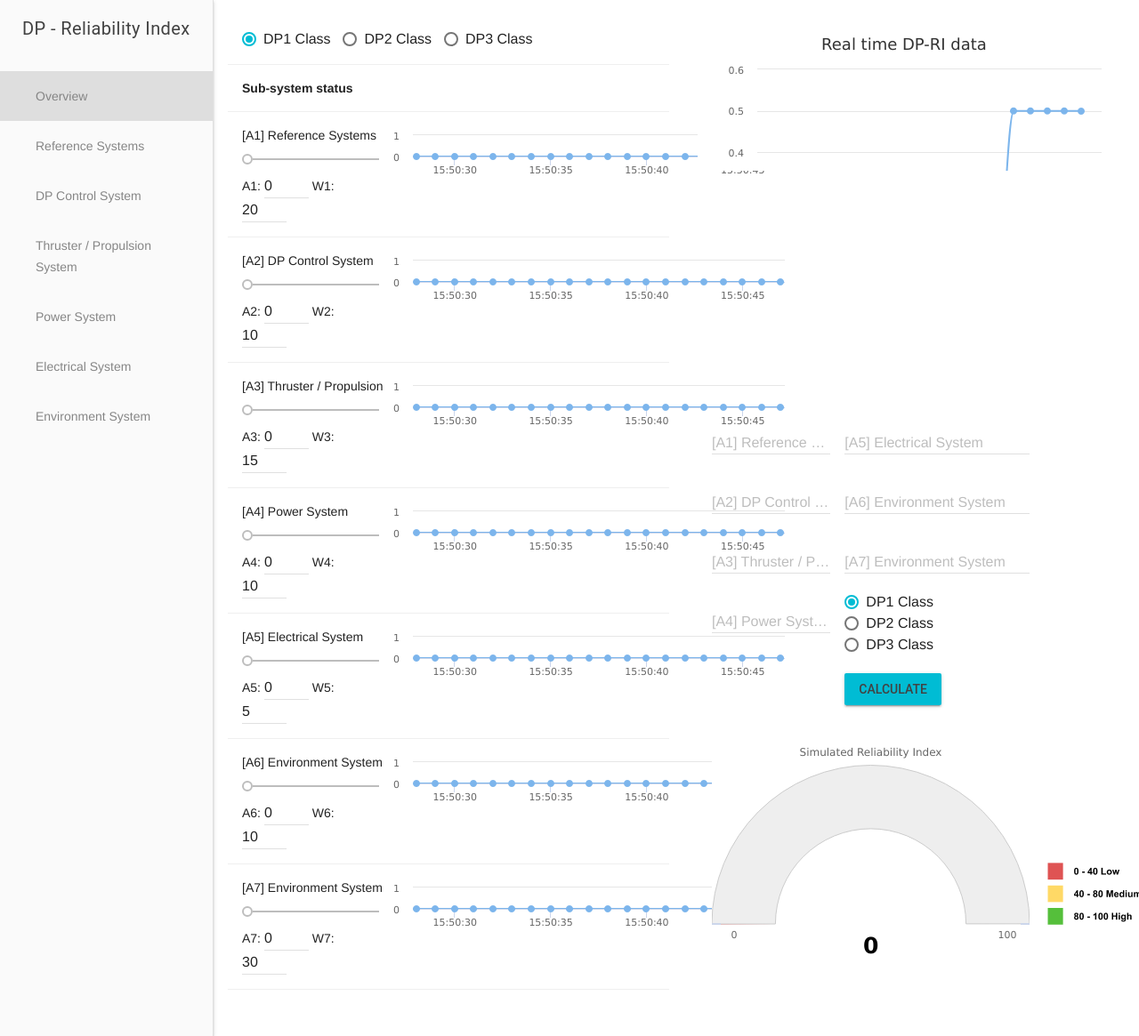
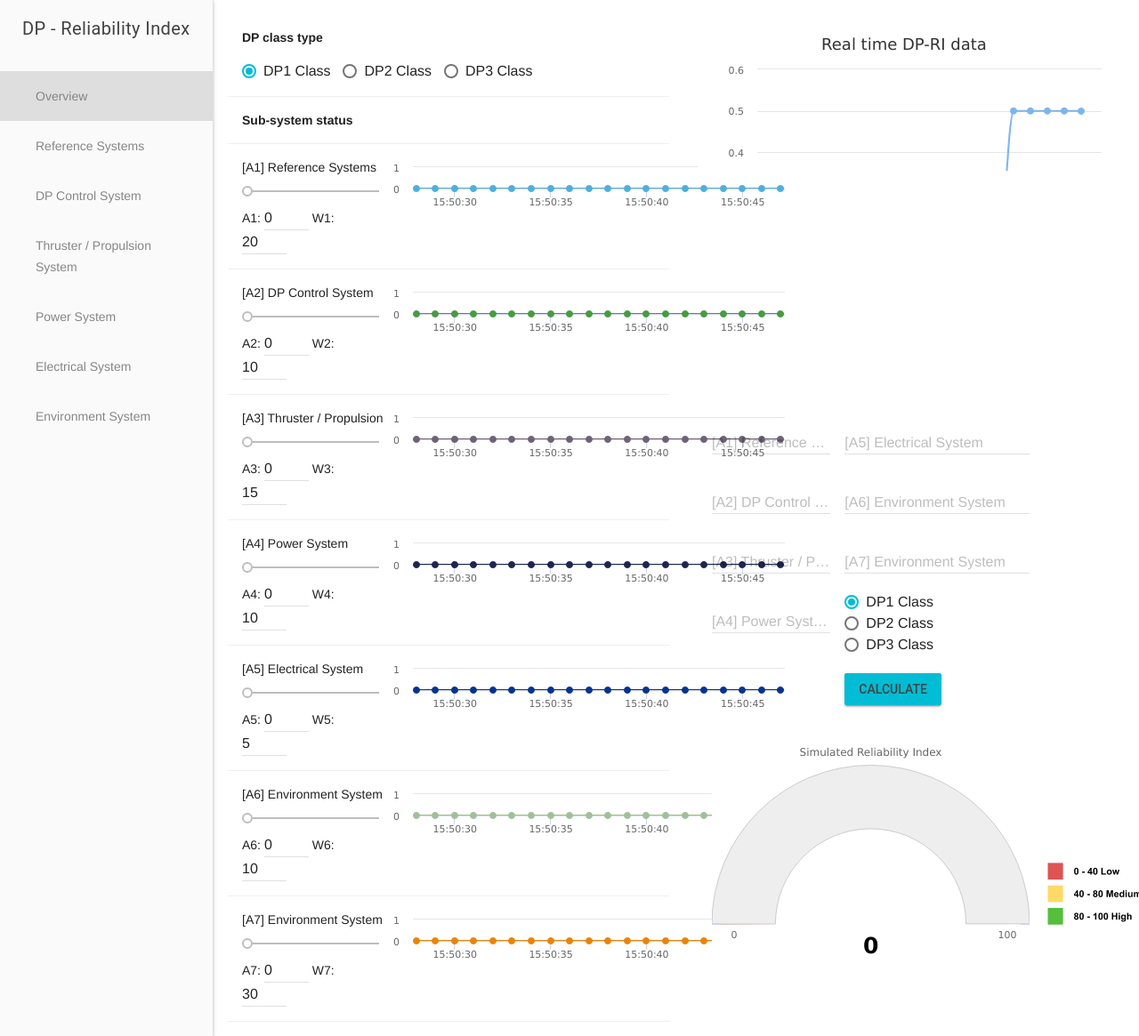
Before and after one commit to rajeshmanikka/dprii, a Flask app: page / in a window 1280 px wide. Shown: the whole page at 89% size. Run offline with Flask 2, Linux system fonts and the light colour scheme.

Commit message:
adding chart colors

```diff
--- a/static/js/charts.js
+++ b/static/js/charts.js
@@ -73,13 +73,17 @@
       }]}
   }
 
-  var a1ChartSetting = $.extend({}, chartSettings("a1"), commonOptions, seriesSettings("a1"))
-  var a2ChartSetting = $.extend({}, chartSettings("a2"), commonOptions, seriesSettings("a2"))
-  var a3ChartSetting = $.extend({}, chartSettings("a3"), commonOptions, seriesSettings("a3"))
-  var a4ChartSetting = $.extend({}, chartSettings("a4"), commonOptions, seriesSettings("a4"))
-  var a5ChartSetting = $.extend({}, chartSettings("a5"), commonOptions, seriesSettings("a5"))
-  var a6ChartSetting = $.extend({}, chartSettings("a6"), commonOptions, seriesSettings("a6"))
-  var a7ChartSetting = $.extend({}, chartSettings("a7"), commonOptions, seriesSettings("a7"))
+  function colorOptions(color){
+    return {plotOptions:{series:{color:color}}}
+  }
+
+  var a1ChartSetting = $.extend(colorOptions("#4fafdc"), chartSettings("a1"), commonOptions, seriesSettings("a1"))
+  var a2ChartSetting = $.extend(colorOptions("#479b40"), chartSettings("a2"), commonOptions, seriesSettings("a2"))
+  var a3ChartSetting = $.extend(colorOptions("#6e6277"), chartSettings("a3"), commonOptions, seriesSettings("a3"))
+  var a4ChartSetting = $.extend(colorOptions("#1e254f"), chartSettings("a4"), commonOptions, seriesSettings("a4"))
+  var a5ChartSetting = $.extend(colorOptions("#04348e"), chartSettings("a5"), commonOptions, seriesSettings("a5"))
+  var a6ChartSetting = $.extend(colorOptions("#a1bf9b"), chartSettings("a6"), commonOptions, seriesSettings("a6"))
+  var a7ChartSetting = $.extend(colorOptions("#ea8408"), chartSettings("a7"), commonOptions, seriesSettings("a7"))
 
   Highcharts.chart('a1-graph',a1ChartSetting);
   Highcharts.chart('a2-graph',a2ChartSetting);
--- a/templates/index.html
+++ b/templates/index.html
@@ -95,6 +95,9 @@
         <div class="mdl-grid">
             <div class="mdl-cell mdl-cell--6-col sidebar">
                 <div class="mdl-grid">
+                    <div class="mdl-cell mdl-cell--12-col">
+                        <b>DP class type</b>
+                    </div>
                     <div class="mdl-cell mdl-cell--12-col">
                         <label class="mdl-radio mdl-js-radio mdl-js-ripple-effect" for="dp-class-1">
                             <input type="radio" id="dp-class-1" class="mdl-radio__button" name="dp-class"
```
